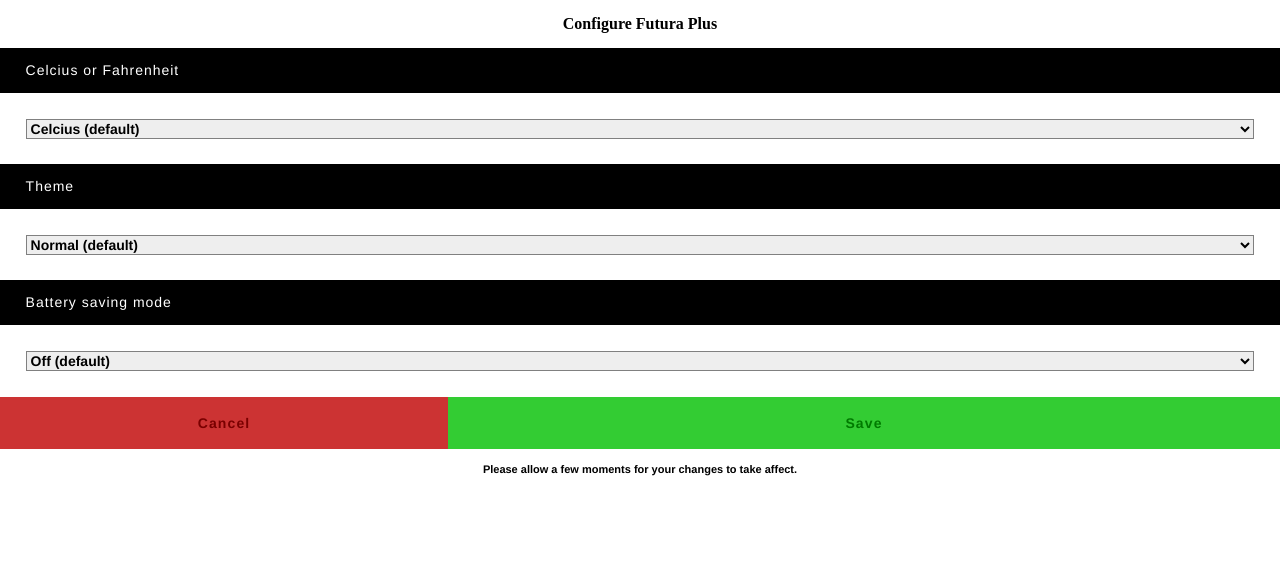
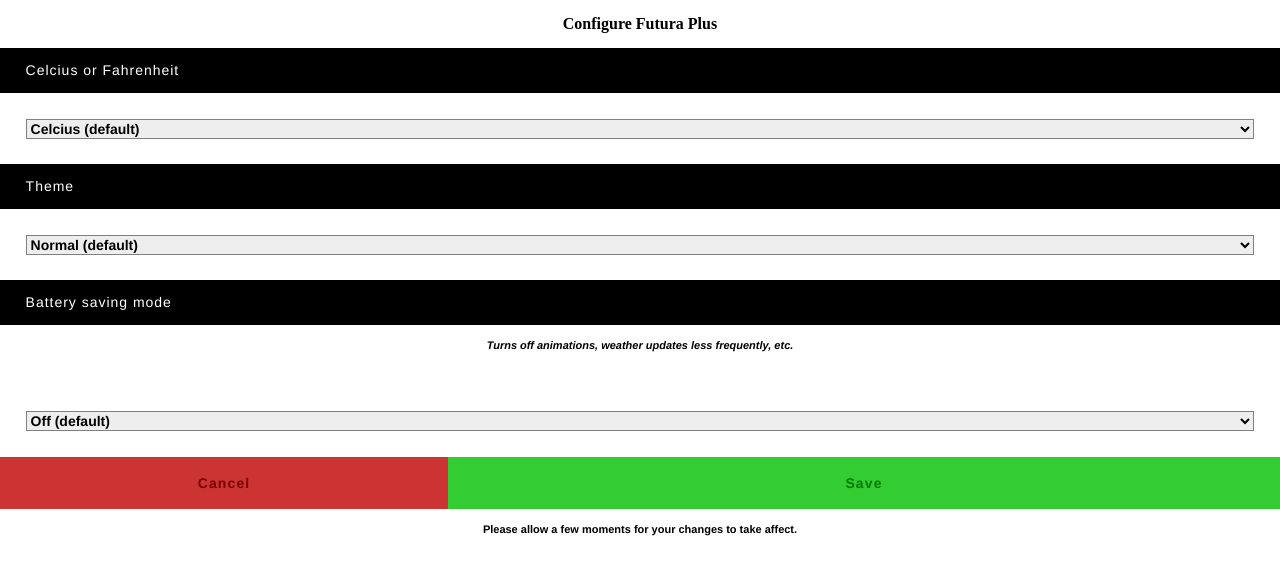
Before and after one commit to edwinfinch/configscreen-futuraplus, a plain HTML site: page index.html in a window 1280 px wide. Drawn offline with Linux system fonts and the light colour scheme.

Commit message:
re-add header

```diff
--- a/index.html
+++ b/index.html
@@ -35,6 +35,9 @@ html,body,div,span,applet,object,iframe,h1,h2,h3,h4,h5,h6,p,blockquote,pre,a,abb
 		<h2>
 			Battery saving mode
 		</h2>
+		<h4><i>
+			Turns off animations, weather updates less frequently, etc.
+		</i></h4>
 		<li>
 			<select id="batterysave" data-type="int">
 				<option value="0">Off (default)</option>
```
